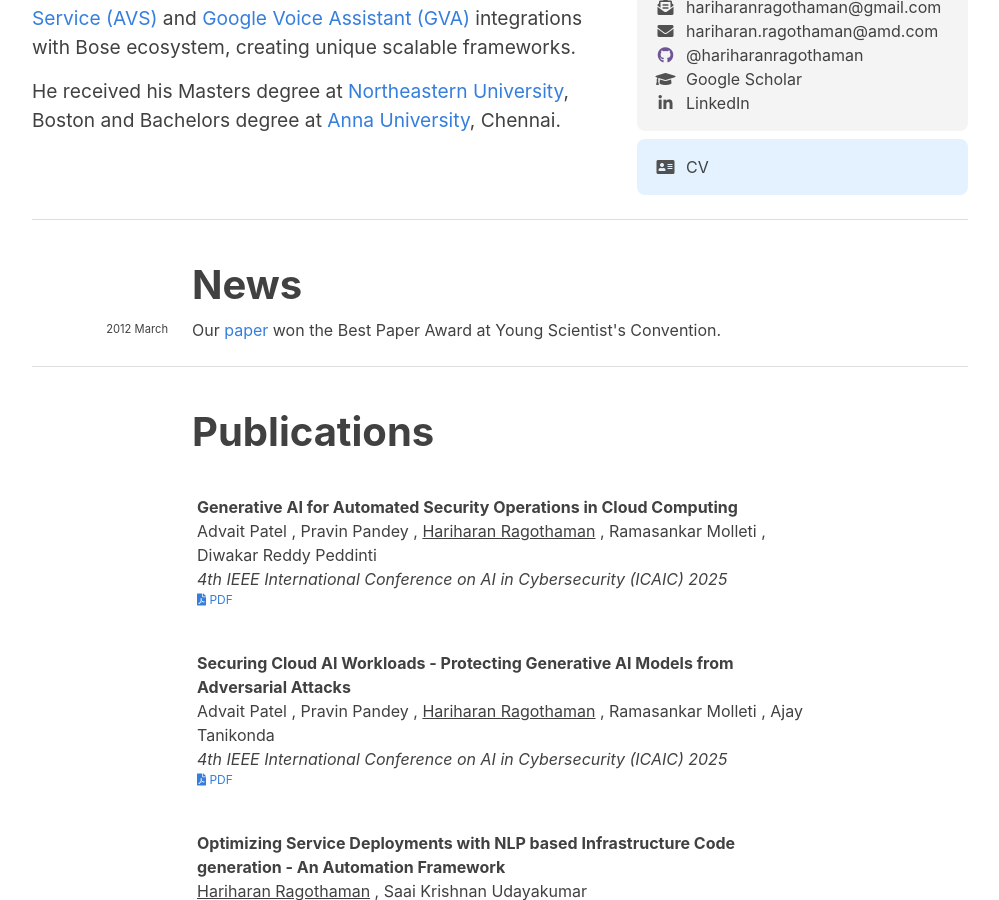
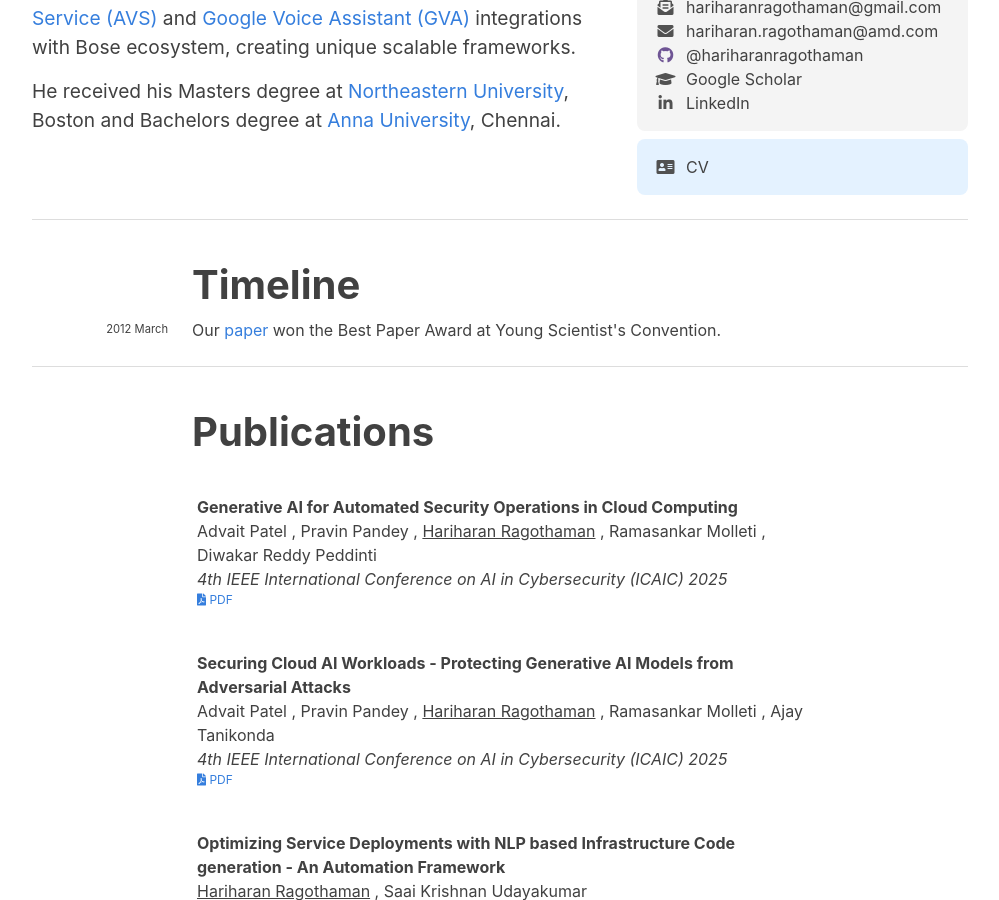
Before and after one commit to hariharanragothaman/hariharanragothaman.github.io, a Jekyll site: the page built from index.md, in a window 1280 px wide and 900 px high, scrolled down 617 px. Shown: the whole window, without its empty margins (140-1139 px from the left). Built offline with Jekyll 4.4.1, drawn with Linux system fonts in a browser that asks for light colours; nearby versions of some CDN libraries; some web fonts are replaced.

Commit message:
Polishes and Updates

```diff
--- a/index.md
+++ b/index.md
@@ -57,7 +57,7 @@ jsarr:
 
 <hr class="l-page">
 
-# News
+# Timeline
 {% for news in site.data.news %}
 {% include news.html news=news %}
 {% endfor %}
```
